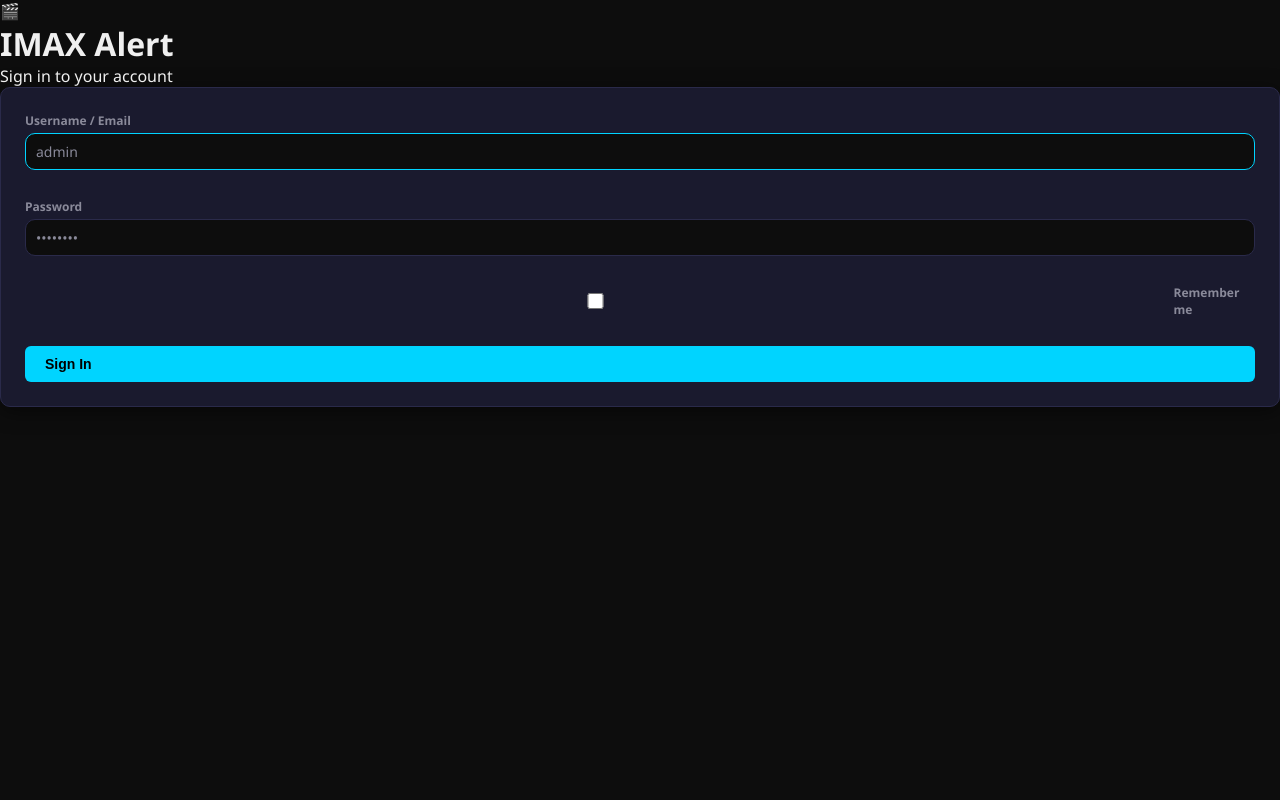
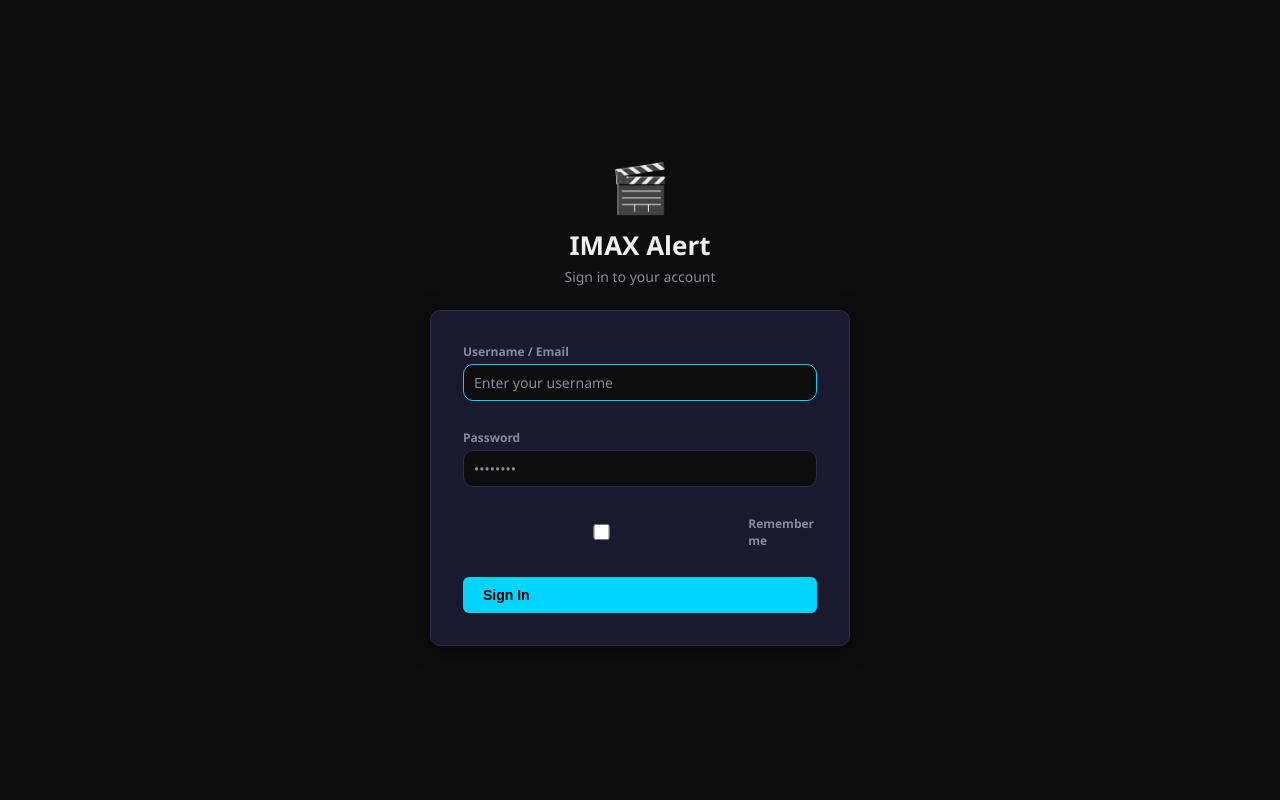
Before and after one commit to dhodge250/Showtime_Alert, a Flask app: page /login in a window 1280 px wide. Run offline with Flask 3, Linux system fonts and the light colour scheme; parts of the project's set-up code (start-up, migrations or seed data) failed here and were passed over.

Commit message:
Fix login card layout — center card and remove admin placeholder text
Adds missing login page CSS (.login-body, .login-container, .login-brand,
.login-card, .login-error) so the login card is centered on the page with
appropriate whitespace rather than stretching full screen.

Also removes the 'admin' placeholder hint from the username field since it
leaks the default credential. Closes #3, closes #21.

Co-Authored-By: Claude Sonnet 4.6 <noreply@anthropic.com>

```diff
--- a/app/static/css/style.css
+++ b/app/static/css/style.css
@@ -152,6 +152,51 @@ a.stat-card-link:hover { border-color: var(--accent); box-shadow: 0 0 0 2px var(
 }
 #showtimes-table th.sortable { cursor: pointer; user-select: none; white-space: nowrap; }
 #showtimes-table th.sortable:hover { color: var(--accent); }
+
+/* ── Login page ─────────────────────────────────────────────────────── */
+.login-body {
+  flex-direction: row;
+  align-items: center;
+  justify-content: center;
+  background: var(--bg-primary);
+  padding: 24px;
+}
+.login-container {
+  width: 100%;
+  max-width: 420px;
+}
+.login-brand {
+  text-align: center;
+  margin-bottom: 24px;
+}
+.login-logo {
+  font-size: 48px;
+  display: block;
+  margin-bottom: 8px;
+}
+.login-title {
+  font-size: 26px;
+  font-weight: 700;
+  color: var(--text-primary);
+  margin: 0 0 4px;
+}
+.login-subtitle {
+  font-size: 14px;
+  color: var(--text-muted);
+  margin: 0;
+}
+.login-card {
+  padding: 32px;
+}
+.login-error {
+  background: rgba(255, 68, 68, 0.1);
+  color: var(--danger);
+  border: 1px solid rgba(255, 68, 68, 0.3);
+  border-radius: var(--radius);
+  padding: 10px 14px;
+  font-size: 13px;
+  margin-bottom: 16px;
+}
 
 /* ── Two column layout ──────────────────────────────────────────────── */
 .two-col {
--- a/app/templates/login.html
+++ b/app/templates/login.html
@@ -24,7 +24,7 @@
         <div class="form-group">
           <label for="email">Username / Email</label>
           <input type="text" id="email" name="email" class="form-control"
-                 placeholder="admin" autocomplete="username" required autofocus />
+                 placeholder="Enter your username" autocomplete="username" required autofocus />
         </div>
 
         <div class="form-group">
```
